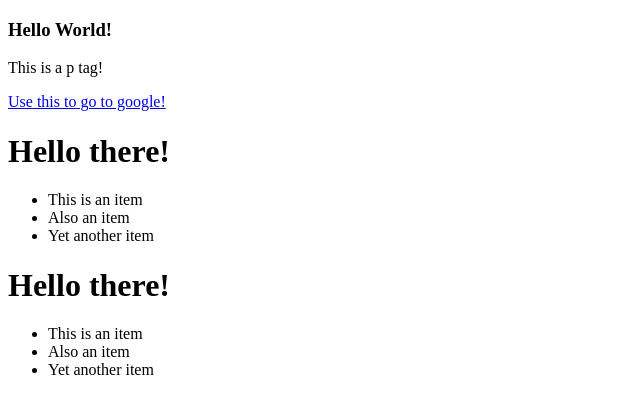
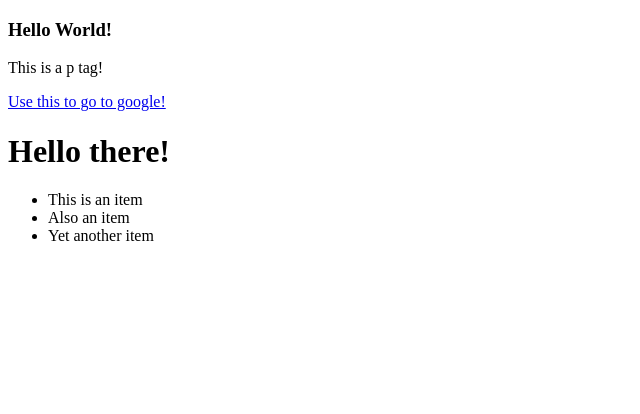
Before and after one commit to brendan-codes/august-day-one-demo, a plain HTML site: page index.html in a window 1280 px wide. Shown: the whole page, without its empty margins (0-640 px from the left). Drawn offline with Linux system fonts and the light colour scheme.

Commit message:
delete extra div

```diff
--- a/index.html
+++ b/index.html
@@ -19,13 +19,5 @@
             <li>Yet another item</li>
         </ul>
     </div>
-    <div>
-        <h1>Hello there!</h1>
-        <ul>
-            <li>This is an item</li>
-            <li>Also an item</li>
-            <li>Yet another item</li>
-        </ul>
-    </div>
 </body>
 </html>
```
